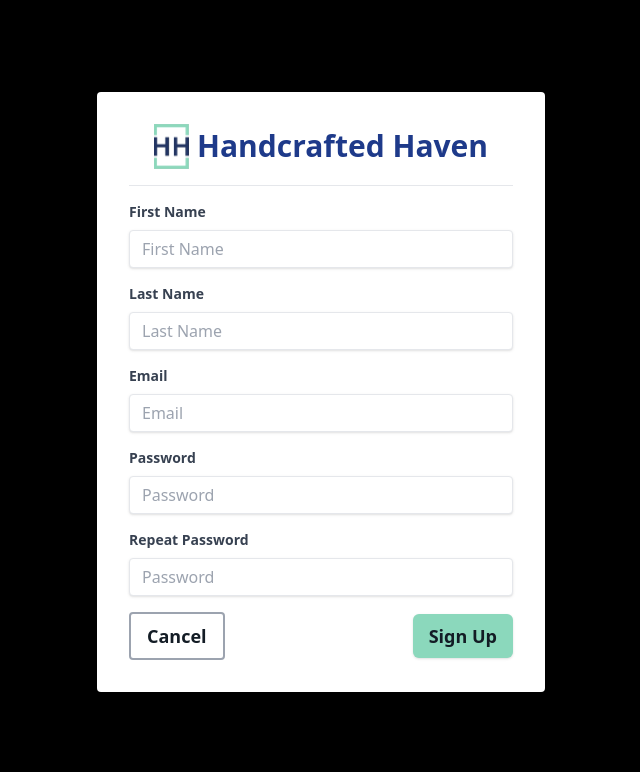
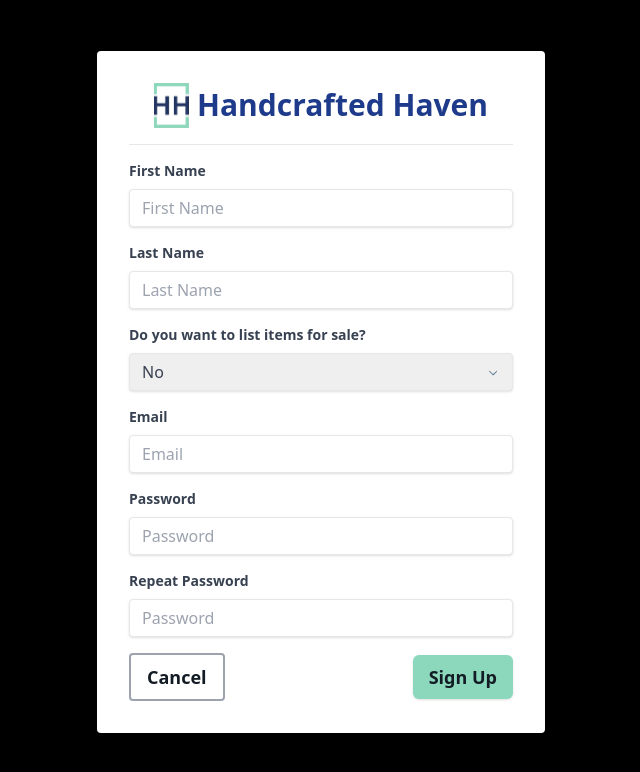
Before and after one commit to oDANKFACE/wdd430_group, a Next.js app in the folder handcrafted_haven/: page /auth/register in a window 1280 px wide. Shown: the top 772 px of the page, without its empty margins (319-959 px from the left). Built offline with nearby package versions, Linux system fonts and the light colour scheme.

Commit message:
Updated seller profile

```diff
--- a/handcrafted_haven/src/pages/auth/register.tsx
+++ b/handcrafted_haven/src/pages/auth/register.tsx
@@ -10,6 +10,7 @@ const SignIn: React.FC<SignInProps> = () => {
   const [repeatPassword, setRepeatPassword] = useState('');
   const [firstName, setFirstName] = useState('');
   const [lastName, setLastName] = useState('');
+  const [seller, setSeller] = useState('');
 
   const handleRegistration = async (e: React.FormEvent<HTMLFormElement>) => {
     e.preventDefault();
@@ -26,6 +27,7 @@ const SignIn: React.FC<SignInProps> = () => {
           body: JSON.stringify({
             firstName,
             lastName,
+            seller,
             email,
             password,
           }),
@@ -110,6 +112,36 @@ const SignIn: React.FC<SignInProps> = () => {
           <div className="mb-4">
             <label
               className="block text-gray-700 text-sm font-bold mb-2"
+              htmlFor="seller"
+            >
+              Do you want to list items for sale?
+            </label>
+            <div className="relative inline-flex w-full">
+              <svg
+                className="w-2 h-2 absolute top-0 right-0 m-4 pointer-events-none"
+                xmlns="http://www.w3.org/2000/svg"
+                viewBox="0 0 412 232"
+              >
+                <path
+                  d="M206 171.144L42.678 7.822c-9.763-9.763-25.592-9.763-35.355 0-9.763 9.58-9.763 25.412 0 35.176l189 189c9.763 9.763 25.592 9.763 35.355 0l189-189c9.582-9.763 9.582-25.596 0-35.176-9.763-9.763-25.592-9.763-35.355 0L206 171.144z"
+                  fill="#648299"
+                  fillRule="nonzero"
+                />
+              </svg>
+              <select
+                id="seller"
+                value={seller}
+                onChange={(e) => setSeller(e.target.value)}
+                className="shadow appearance-none border rounded w-full py-2 px-3 text-gray-700 leading-tight duration-300 focus:outline-none focus:shadow-outline focus:border-transparent focus:ring-4 focus:ring-secondary"
+              >
+                <option value="No">No</option>
+                <option value="Yes">Yes</option>
+              </select>
+            </div>
+          </div>
+          <div className="mb-4">
+            <label
+              className="block text-gray-700 text-sm font-bold mb-2"
               htmlFor="email"
             >
               Email
```
Also changed, not shown: handcrafted_haven/prisma/seed.ts (+30 -14 lines), 1 other file (tests, documents, lock files or other folders).
